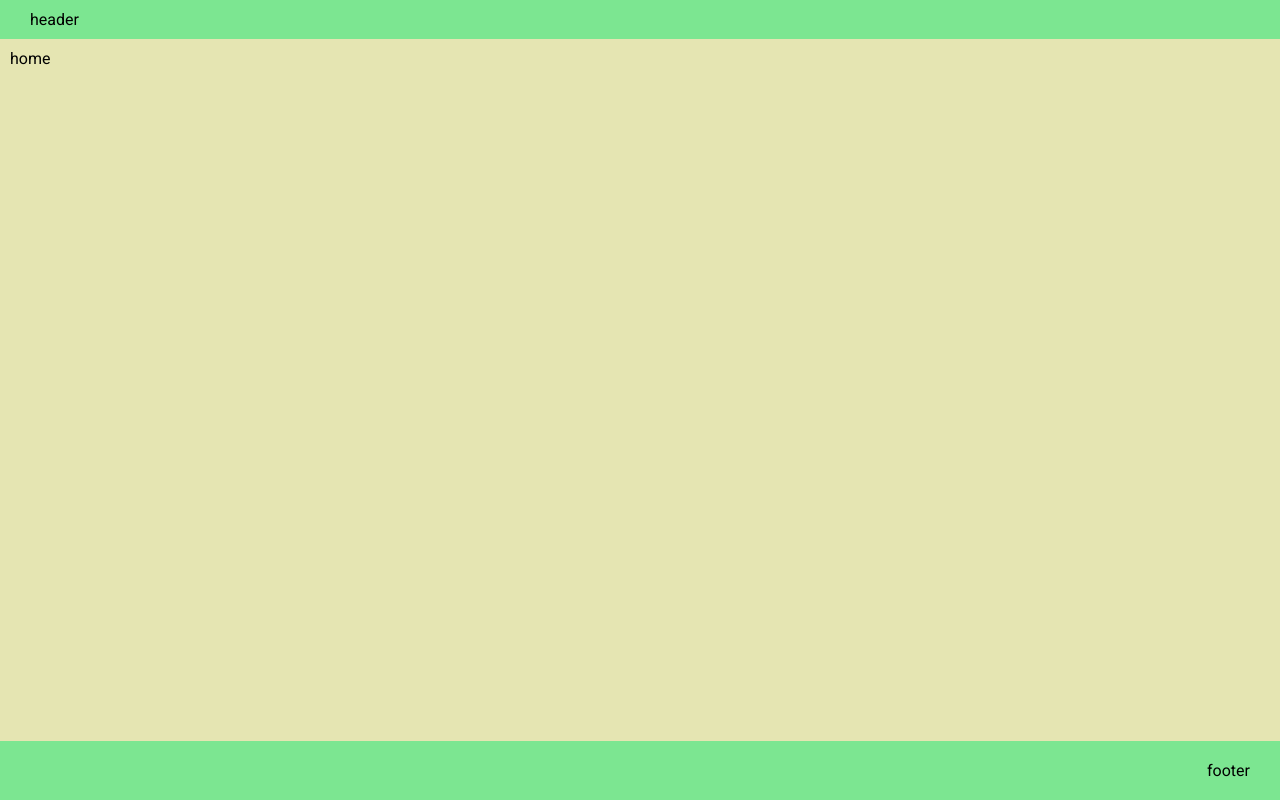
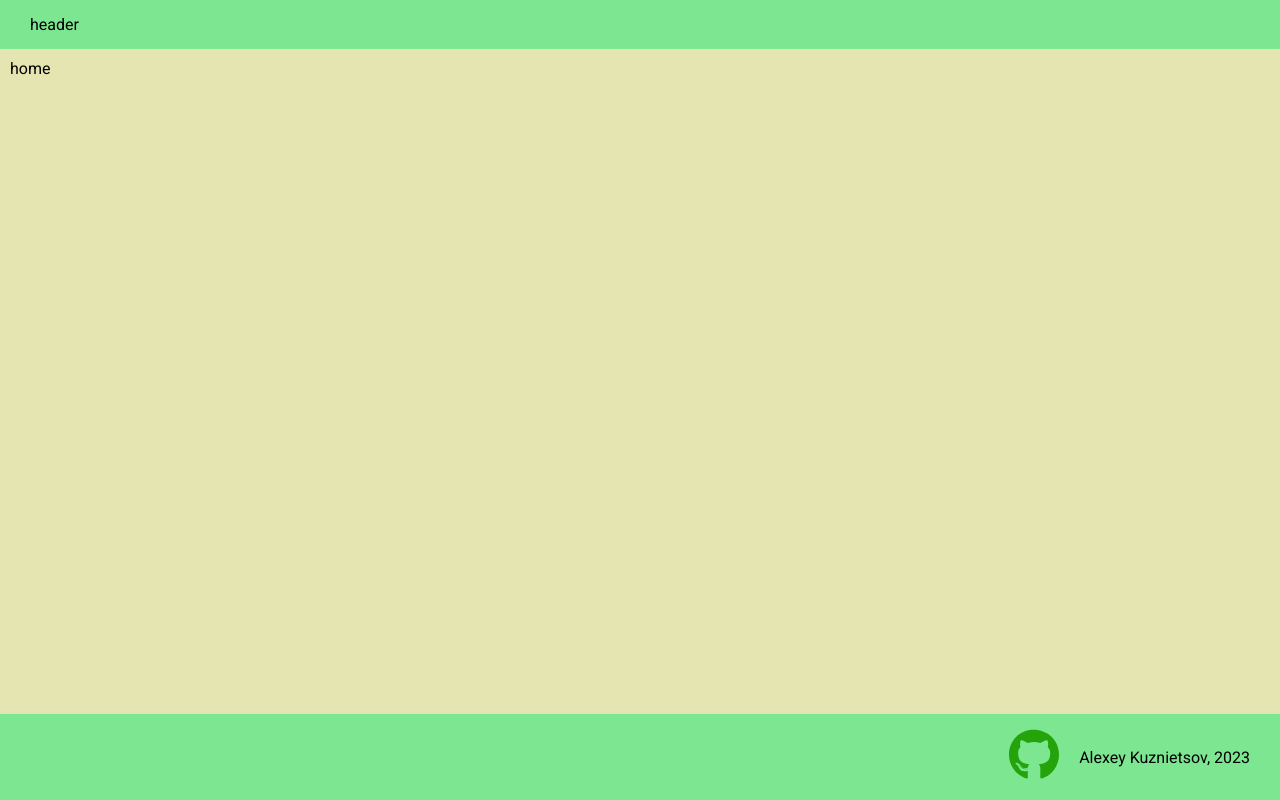
Before and after one commit to VincentWild69/extendclass-bins-helper, a React (Create React App) app: page / in a window 1280 px wide. Built offline with nearby package versions, Linux system fonts and the light colour scheme.

Commit message:
add requests

```diff
--- a/src/components/Footer/Footer.jsx
+++ b/src/components/Footer/Footer.jsx
@@ -4,7 +4,18 @@
 
   return (
     <div className={styles.footer}>
-      footer
+      <div className={styles.footerGit}>
+        <a className={styles.gitLink} href='https://github.com/VincentWild69' target='_blank' rel='noreferrer'>
+          <div className={styles.svgWrapperGit}>
+            <svg xmlns="http://www.w3.org/2000/svg" viewBox="0 0 496 512"><path d="M165.9 397.4c0 2-2.3 3.6-5.2 3.6-3.3.3-5.6-1.3-5.6-3.6 0-2 2.3-3.6 5.2-3.6 3-.3 5.6 1.3 5.6 3.6zm-31.1-4.5c-.7 2 1.3 4.3 4.3 4.9 2.6 1 5.6 0 6.2-2s-1.3-4.3-4.3-5.2c-2.6-.7-5.5.3-6.2 2.3zm44.2-1.7c-2.9.7-4.9 2.6-4.6 4.9.3 2 2.9 3.3 5.9 2.6 2.9-.7 4.9-2.6 4.6-4.6-.3-1.9-3-3.2-5.9-2.9zM244.8 8C106.1 8 0 113.3 0 252c0 110.9 69.8 205.8 169.5 239.2 12.8 2.3 17.3-5.6 17.3-12.1 0-6.2-.3-40.4-.3-61.4 0 0-70 15-84.7-29.8 0 0-11.4-29.1-27.8-36.6 0 0-22.9-15.7 1.6-15.4 0 0 24.9 2 38.6 25.8 21.9 38.6 58.6 27.5 72.9 20.9 2.3-16 8.8-27.1 16-33.7-55.9-6.2-112.3-14.3-112.3-110.5 0-27.5 7.6-41.3 23.6-58.9-2.6-6.5-11.1-33.3 2.6-67.9 20.9-6.5 69 27 69 27 20-5.6 41.5-8.5 62.8-8.5s42.8 2.9 62.8 8.5c0 0 48.1-33.6 69-27 13.7 34.7 5.2 61.4 2.6 67.9 16 17.7 25.8 31.5 25.8 58.9 0 96.5-58.9 104.2-114.8 110.5 9.2 7.9 17 22.9 17 46.4 0 33.7-.3 75.4-.3 83.6 0 6.5 4.6 14.4 17.3 12.1C428.2 457.8 496 362.9 496 252 496 113.3 383.5 8 244.8 8zM97.2 352.9c-1.3 1-1 3.3.7 5.2 1.6 1.6 3.9 2.3 5.2 1 1.3-1 1-3.3-.7-5.2-1.6-1.6-3.9-2.3-5.2-1zm-10.8-8.1c-.7 1.3.3 2.9 2.3 3.9 1.6 1 3.6.7 4.3-.7.7-1.3-.3-2.9-2.3-3.9-2-.6-3.6-.3-4.3.7zm32.4 35.6c-1.6 1.3-1 4.3 1.3 6.2 2.3 2.3 5.2 2.6 6.5 1 1.3-1.3.7-4.3-1.3-6.2-2.2-2.3-5.2-2.6-6.5-1zm-11.4-14.7c-1.6 1-1.6 3.6 0 5.9 1.6 2.3 4.3 3.3 5.6 2.3 1.6-1.3 1.6-3.9 0-6.2-1.4-2.3-4-3.3-5.6-2z"></path>
+            </svg>
+          </div>
+        </a>
+      </div>
+      <div className={styles.footerInfo}>
+        <span>Alexey Kuznietsov, </span>
+        <span> 2023</span>
+      </div>
     </div>
   );
 }
--- a/src/components/Footer/Footer.module.scss
+++ b/src/components/Footer/Footer.module.scss
@@ -5,5 +5,17 @@
   display: flex;
   align-items: center;
   justify-content: right;
-  padding: 20px 30px;
+  padding: 15px 30px;
 }
+
+.footerGit {
+  margin-right: 20px;
+}
+
+.svgWrapperGit {
+  width: 50px;
+}
+
+.svgWrapperGit svg {
+  fill:#24a30b
+}
--- a/src/components/Header/Header.module.scss
+++ b/src/components/Header/Header.module.scss
@@ -2,7 +2,7 @@
 
 .header {
   background-color: $headerBg;
-  padding: 10px 30px;
+  padding: 15px 30px;
   display: flex;
   justify-content: space-between;
   align-items: center;
--- /dev/null
+++ b/src/constants/constants.js
@@ -0,0 +1 @@
+export const BASE_URL = 'https://json.extendsclass.com/';
--- a/src/styles/variables.scss
+++ b/src/styles/variables.scss
@@ -1,9 +1,11 @@
 $white: #fff;
 $black: #000;
+$green100: #7ce691;
+$yellow100: #e5e5b2;
 
-$whitePrimary: #fffff2;
+$white100: #fffff2;
 
-$bodyBg: $whitePrimary;
-$headerBg: #7ce691;
-$footerBg: #7ce691;
-$mainBg: #e5e5b2;
+$bodyBg: $white100;
+$headerBg: $green100;
+$footerBg: $green100;
+$mainBg: $yellow100;
```
Also changed, not shown: src/api/requests.js (added, +55 -0 lines).
